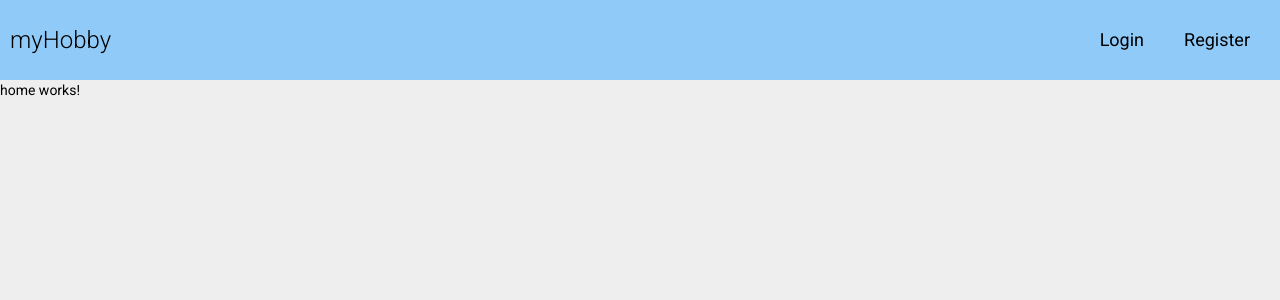
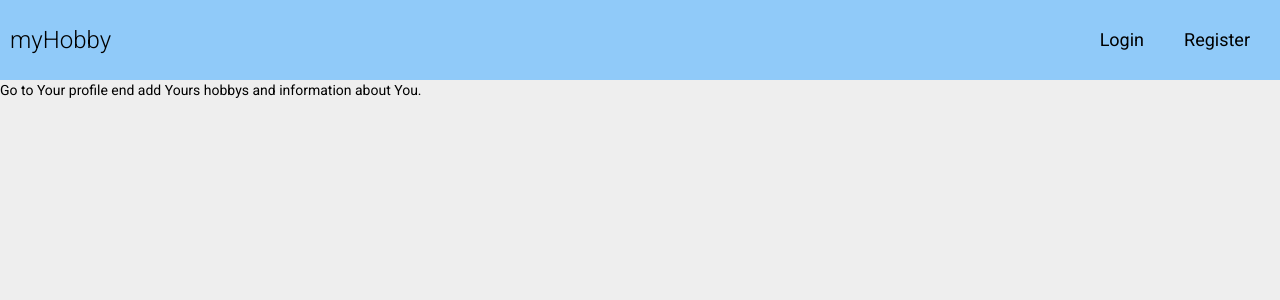
Before and after one commit to filipg/my-hobby-angular-app, an Angular app: page /home in a window 1280 px wide. Shown: the top 300 px of the page. Built offline with nearby package versions, Linux system fonts and the light colour scheme; no server answers; sample sign-in values are in the browser's storage.

Commit message:
Display username in home component template

```diff
--- a/src/app/Auth/auth.service.ts
+++ b/src/app/Auth/auth.service.ts
@@ -2,7 +2,7 @@ import { Injectable } from '@angular/core';
 import { HttpClient } from '@angular/common/http';
 import { environment } from '../../environments/environment';
 import { BehaviorSubject, Observable } from 'rxjs';
-import { map } from "rxjs/operators";
+import { map } from 'rxjs/operators';
 
 @Injectable({
   providedIn: 'root'
@@ -15,6 +15,10 @@ export class AuthService {
   constructor(private http: HttpClient) {
     this.currentUserSubject = new BehaviorSubject<any>(JSON.parse(localStorage.getItem('currentUser')));
     this.currentUser = this.currentUserSubject.asObservable();
+  }
+
+  public get currentUserValue(): any {
+    return this.currentUserSubject.value;
   }
 
   signup(username: string, password: string): Observable<any> {
@@ -39,7 +43,7 @@ export class AuthService {
     );
   }
 
-  public get currentUserValue(): any {
-    return this.currentUserSubject.value;
+  getUserBaseInfo(): Observable<{ _id: string, username: string }> {
+    return this.http.get<{ _id: string, username: string }>(`${environment.api}/auth/me`);
   }
 }
--- a/src/app/home/home.component.html
+++ b/src/app/home/home.component.html
@@ -1 +1,4 @@
-<p>home works!</p>
+<div>
+  <h1 *ngIf="(user$ | async) as user">Welcome {{user.username}} :)</h1>
+  <p>Go to Your profile end add Yours hobbys and information about You.</p>
+</div>
--- a/src/app/home/home.component.ts
+++ b/src/app/home/home.component.ts
@@ -1,4 +1,5 @@
-import { Component, OnInit, ChangeDetectionStrategy } from '@angular/core';
+import { Component, ChangeDetectionStrategy } from '@angular/core';
+import { AuthService } from '../Auth/auth.service';
 
 @Component({
   selector: 'app-home',
@@ -6,11 +7,9 @@ import { Component, OnInit, ChangeDetectionStrategy } from '@angular/core';
   styleUrls: ['./home.component.scss'],
   changeDetection: ChangeDetectionStrategy.OnPush
 })
-export class HomeComponent implements OnInit {
+export class HomeComponent {
 
-  constructor() { }
+  user$ = this.authService.getUserBaseInfo();
 
-  ngOnInit(): void {
-  }
-
+  constructor(private authService: AuthService) { }
 }
```
